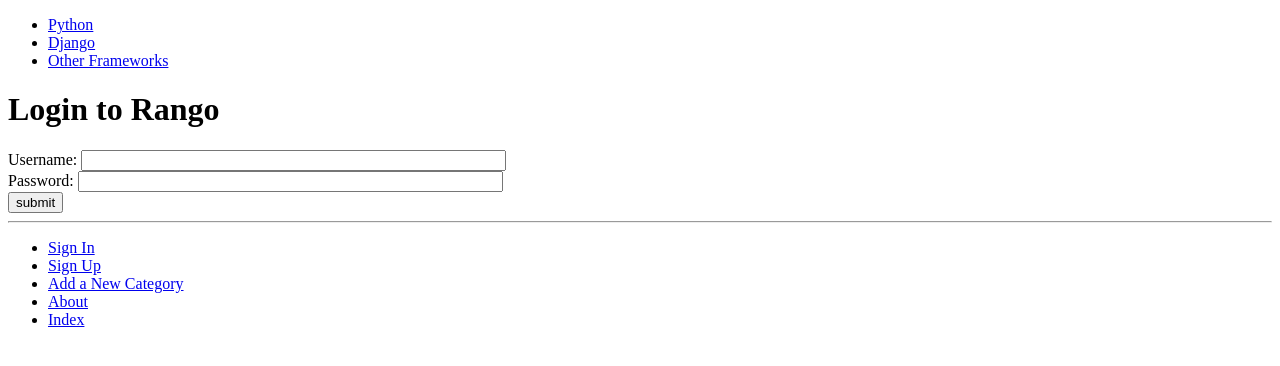
After one commit to PMacald/tango_with_django_project, a Django app: page /rango/login/ in a window 1280 px wide. The commit adds this page. Shown: the top 366 px of the page. Run offline with Django 3.2, Linux system fonts and the light colour scheme; data comes from the database, SQL or seed files in the repository; both versions use the stored data as it was after the commit.

Commit message:
1/3rd of way through ch.9 Exercises

```diff
--- a/rango/urls.py
+++ b/rango/urls.py
@@ -17,6 +17,14 @@ urlpatterns = [
         views.show_category, name='show_category'),
 
     url(r'^register/$',
-        views.register,
-        name='register'),
+        views.register, name='register'),
+
+    url(r'^login/$',
+        views.user_login, name='login'),
+
+    url(r'^restricted/$',
+        views.restricted, name='restricted'),
+
+    url(r'^logout/$',
+        views.user_logout, name='logout'),
 ]
--- a/rango/views.py
+++ b/rango/views.py
@@ -5,6 +5,10 @@ from rango.models import Page
 from rango.forms import CategoryForm
 from rango.forms import PageForm
 from rango.forms import UserForm, UserProfileForm
+from django.contrib.auth import authenticate, login, logout
+from django.http import HttpResponseRedirect, HttpResponse
+from django.core.urlresolvers import reverse
+from django.contrib.auth.decorators import login_required
 
 def index(request):
 
@@ -124,3 +128,38 @@ def register(request):
                   {'user_form': user_form,
                    'profile_form': profile_form,
                    'registered': registered})
+
+def user_login(request):
+    if request.method == 'POST':
+        # Get username and password from request
+        username = request.POST.get('username')
+        password = request.POST.get('password')
+
+        # Check validity of username and password
+        user = authenticate(username=username, password=password)
+
+        # If user exists, the details are correct
+        if user:
+            if user.is_active:
+                login(request,user)
+                # Send user to homepage
+                return HttpResponseRedirect(reverse('index'))
+            else:
+                return HttpResponse('Your Rango account is disabled')
+        else:
+            print('Invalid login details: {0}, {1}'.format(username,password))
+            return HttpResponse("Invalid login details supplied.")
+    else:
+        # Not a POST method, so we can't use context variables
+        return render(request, 'rango/login.html',{})
+
+@login_required
+def restricted(request):
+    return render(request, 'rango/restricted.html',{})
+
+
+@login_required
+def user_logout(request):
+    logout(request)
+    # Redirect to homepage
+    return HttpResponseRedirect(reverse('index'))
--- a/tango_with_django_project/settings.py
+++ b/tango_with_django_project/settings.py
@@ -128,6 +128,8 @@ USE_L10N = True
 
 USE_TZ = True
 
+# URL for redirecting to login page
+LOGIN_URL = '/rango/login/'
 
 # Static files (CSS, JavaScript, Images)
 # https://docs.djangoproject.com/en/1.9/howto/static-files/
--- a/templates/rango/base.html
+++ b/templates/rango/base.html
@@ -27,10 +27,17 @@
 
 		<div>
 			<ul>
-				<li><a href="{% url 'add_category' %}">Add New Category</a></li>
+				{% if user.is_authenticated %}
+					<li><a href="{% url 'restricted' %}">Restricted Page</a></li>
+					<li><a href="{% url 'logout'%}">Logout</a></li>
+				{% else %}
+					<li><a href="{% url 'login'%}">Sign In</a></li>
+					<li><a href="{% url 'register' %}">Sign Up</a></li>
+				{% endif %}
+
+				<li><a href="{% url 'add_category' %}">Add a New Category</a></li>
 				<li><a href="{% url 'about' %}">About</a></li>
 				<li><a href="{% url 'index' %}">Index</a></li>
-				<li><a href="{% url 'register' %}">Sign Up</a></li>
 			</ul>
 		</div>
 	</body>
--- a/templates/rango/index.html
+++ b/templates/rango/index.html
@@ -8,7 +8,11 @@
 {% block body_block %}
 		<h1>Rango says...</h1>
 		<div>
-			hey there partner!
+			{% if user.is_authenticated %}
+				howdy {{ user.username }}!
+			{% else %}
+				hey there partner!
+			{% endif %}
 		</div>
 
 		<div>
--- /dev/null
+++ b/templates/rango/login.html
@@ -0,0 +1,18 @@
+{% extends "rango/base.html" %}
+{% load staticfiles %}
+
+{% block title_block %}
+	Login
+{% endblock %}
+
+{% block body_block %}
+<h1>Login to Rango</h1>
+<form id="login_form" method="post" action="{% url 'login' %}">
+	{% csrf_token %}
+	Username: <input type="text" name="username" value="" size="50"/>
+	<br />
+	Password: <input type="password" name="password" value="" size="50"/>
+	<br />
+	<input type="submit" value="submit"/>
+</form>
+{% endblock %}
```
Also changed, not shown: templates/rango/restricted.html (added, +10 -0 lines), db.sqlite3.
